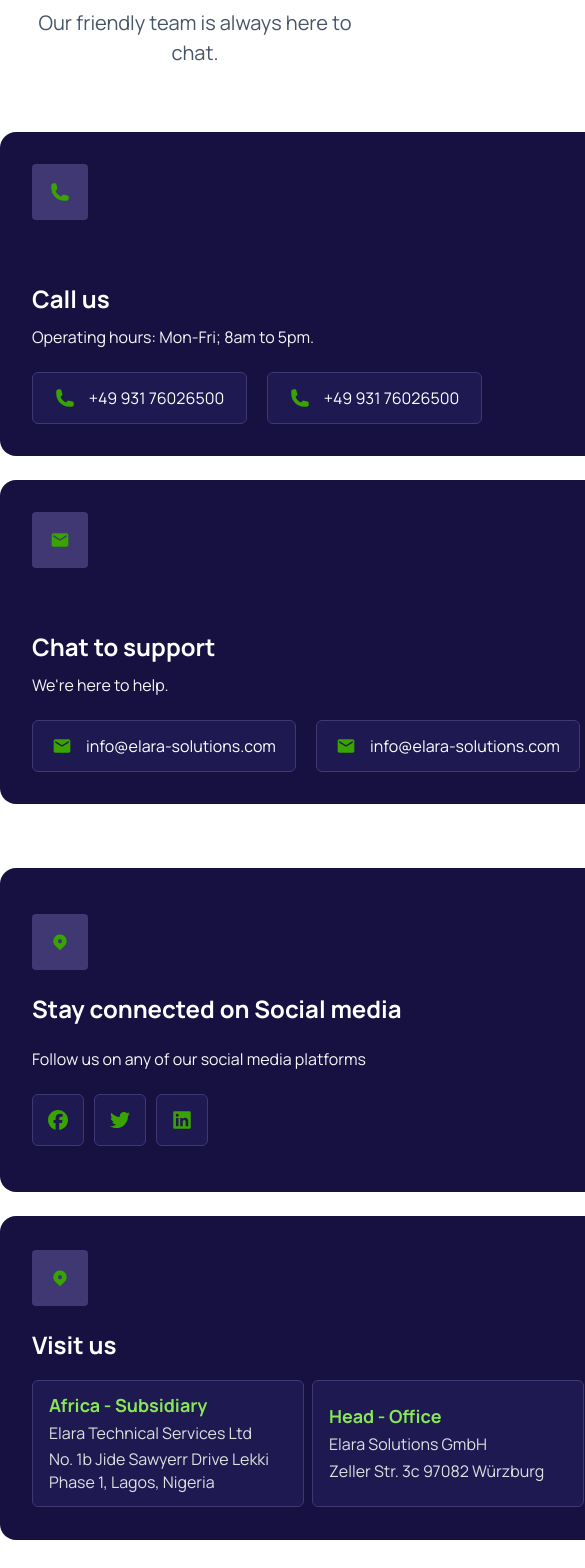
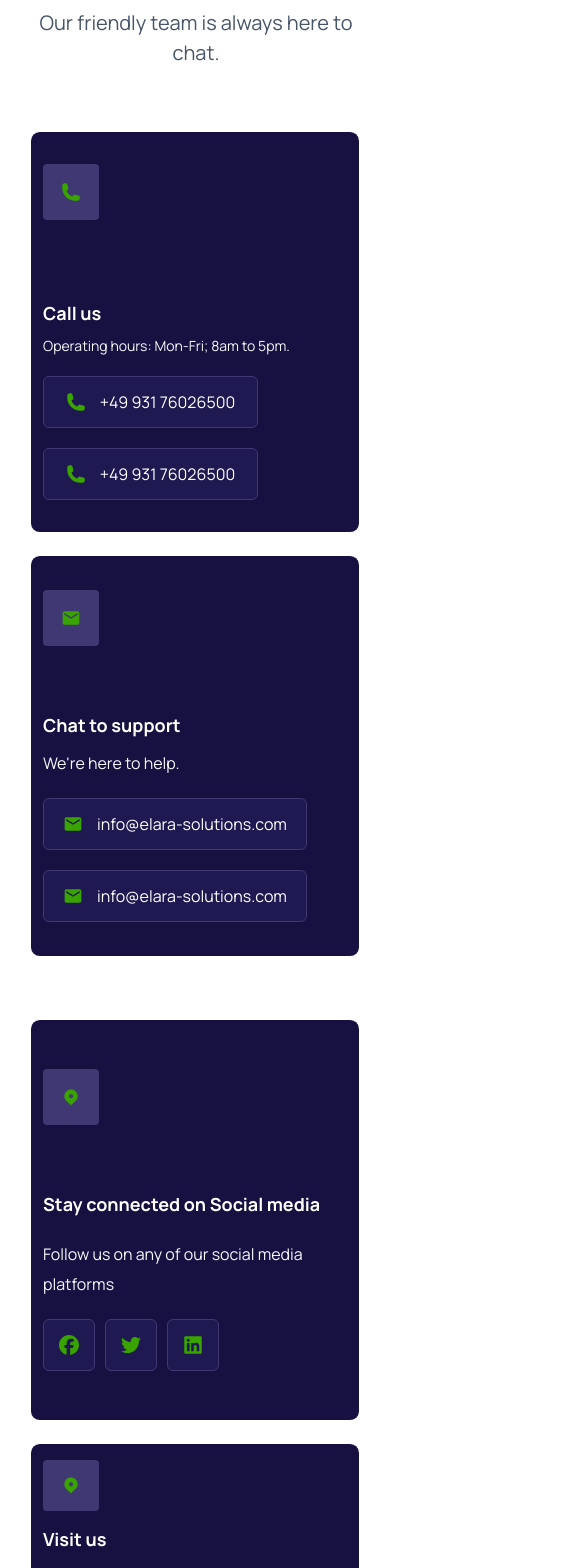
Before and after one commit to himarnoel/working, a Next.js app: page /contact-us in a window 390 px wide. Shown: the part 360-1928 px from the top of the page, 585 px wide, since content can reach past the window. Built offline with nearby package versions, Linux system fonts and the light colour scheme.

Commit message:
contact us page completed

```diff
--- a/src/app/contact-us/components/ContactUsHero.jsx
+++ b/src/app/contact-us/components/ContactUsHero.jsx
@@ -9,25 +9,25 @@ const ContactUsHero = () => {
   return (
     <section className='bg-white w-full min-h-screen py-[96px] flex flex-col justify-center items-center gap-[64px]'>
         <div className='max-w-[1280px] mx-auto px-[32px] gap-[32px]'>
-            <div className='gap-[16px] flex flex-col justify-center items-center text-center'>
+            <div className='w-[328px] md:w-full gap-[16px] flex flex-col justify-center items-center text-center'>
                 <p className='text-greenTwo font-semibold text-base'>Contact us</p>
                 <h1 className='font-bevan font-normal leading-[60px] text-[3rem] text-blue'>We&apos;d love to hear from you</h1>
-                <p className='font-normal leading-[30px] text-[1.25rem] text-blueTwo'>Our friendly team is always here to chat.</p>
+                <p className='font-normal leading-[30px] text-[1.25rem] text-blueTwo font-instrument'>Our friendly team is always here to chat.</p>
             </div>
         </div>
 
         <div className='gap-[64px] max-w-[1280px] mx-auto flex flex-col justify-center items-center'>
-            <div className='gap-[24px] w-full flex flex-col lg:flex-row justify-center items-center'>
-                <div className='w-[628px] h-[324px] bg-blue gap-[64px] p-[32px] rounded-[16px] flex flex-col justify-center items-start'>
+            <div className='gap-[24px] w-full flex flex-col md:flex-row justify-center items-center'>
+                <div className='w-[328px] lg:w-[628px] h-[400px] lg:h-[324px] bg-blue gap-[64px] px-[12px] py-[32px] lg:p-[32px] rounded-[8.8px] lg:rounded-[16px] flex flex-col justify-between lg:justify-center items-start'>
                     <div className='w-[56px] h-[56px] bg-blueFive rounded-[4px] flex justify-center items-center'>
                         <HiPhone className='text-greenTwo text-[1.25rem]' />
                     </div>
                     <div className='w-full xl:w-[564px] flex flex-col justify-center items-start gap-[20px]'>
                         <div className='w-full flex flex-col justify-center items-start gap-[8px]'>
-                            <h1 className='font-instrument leading-[30px] text-[1.5rem] font-bold text-white'>Call us</h1>
-                            <p className='font-normal leading-[30px] text-[1rem] text-gray'>Operating hours: Mon-Fri; 8am to 5pm.</p>
+                            <h1 className='font-instrument leading-[30px] text-[1.125rem] lg:text-[1.5rem] font-bold text-white'>Call us</h1>
+                            <p className='font-normal leading-[19.6px] md:leading-[30px] text-[.875rem] md:text-[1rem] text-gray'>Operating hours: Mon-Fri; 8am to 5pm.</p>
                         </div>
-                        <div className='w-full flex justify-start items-center gap-[20px]'>
+                        <div className='w-full flex flex-col lg:flex-row justify-start items-start lg:items-center gap-[20px]'>
                             <div className='w-[215px] bg-blueSix rounded-[6px] py-[14px] flex justify-center items-center gap-[14px] h-[52px] border border-blueFive'>
                                 <HiPhone className='text-greenTwo text-[1.25rem]' />
                                 <p className='text-base font-normal font-instrument text-white'>+49 931 76026500</p>
@@ -39,16 +39,16 @@ const ContactUsHero = () => {
                         </div>
                     </div>
                 </div>
-                <div className='w-[628px] h-[324px] bg-blue gap-[64px] p-[32px] rounded-[16px] flex flex-col justify-center items-start'>
+                <div className='w-[328px] lg:w-[628px] h-[400px] lg:h-[324px] bg-blue gap-[64px] px-[12px] py-[32px] lg:p-[32px] rounded-[8.8px] lg:rounded-[16px] flex flex-col justify-center items-start'>
                     <div className='w-[56px] h-[56px] bg-blueFive rounded-[4px] flex justify-center items-center'>
                         <MdEmail className='text-greenTwo text-[1.25rem]' />
                     </div>
                     <div className='w-full xl:w-[564px] flex flex-col justify-center items-start gap-[20px]'>
                         <div className='w-full flex flex-col justify-center items-start gap-[8px]'>
-                            <h1 className='font-instrument leading-[30px] text-[1.5rem] font-bold text-white'>Chat to support</h1>
+                            <h1 className='font-instrument leading-[30px] text-[1.125rem] lg:text-[1.5rem] font-bold text-white'>Chat to support</h1>
                             <p className='font-normal leading-[30px] text-[1rem] text-gray'>We&apos;re here to help.</p>
                         </div>
-                        <div className='w-full flex justify-start items-center gap-[20px]'>
+                        <div className='w-full flex flex-col lg:flex-row justify-start items-start lg:items-center gap-[20px]'>
                             <div className='w-[264px] bg-blueSix rounded-[6px] py-[14px] flex justify-center items-center gap-[14px] h-[52px] border border-blueFive'>
                                 <MdEmail className='text-greenTwo text-[1.25rem]' />
                                 <p className='text-base font-normal font-instrument text-white'>info@elara-solutions.com</p>
@@ -62,14 +62,14 @@ const ContactUsHero = () => {
                 </div>
             </div>
 
-            <div className='gap-[24px] w-full flex flex-col lg:flex-row justify-center items-center'>
-                <div className='w-[628px] h-[324px] bg-blue gap-[24px] p-[32px] rounded-[16px] flex flex-col justify-center items-start'>
+            <div className='gap-[24px] w-full flex flex-col md:flex-row justify-center items-center'>
+                <div className='w-[328px] lg:w-[628px] h-[400px] lg:h-[324px] bg-blue gap-[64px] px-[12px] py-[32px] lg:p-[32px] rounded-[8.8px] lg:rounded-[16px] flex flex-col justify-center items-start'>
                     <div className='w-[56px] h-[56px] bg-blueFive rounded-[4px] flex justify-center items-center'>
                         <TiLocation className='text-greenTwo text-[1.25rem]' />
                     </div>
                     <div className='w-full xl:w-[564px] flex flex-col justify-center items-start gap-[20px]'>
                         <div className='w-full flex flex-col justify-center items-start gap-[20px]'>
-                            <h1 className='font-instrument leading-[30px] text-[1.5rem] font-bold text-white'>Stay connected on Social media</h1>
+                            <h1 className='font-instrument leading-[30px] text-[1.125rem] lg:text-[1.5rem] font-bold text-white'>Stay connected on Social media</h1>
                             <p className='font-normal leading-[30px] text-[1rem] text-gray'>Follow us on any of our social media platforms</p>
                             <div className='flex justify-between items-center gap-[10px]'>
                                 <div className='w-[52px] bg-blueSix rounded-[6px] py-[16px] flex justify-center items-center gap-[10px] h-[52px] border border-blueFive'>
@@ -85,24 +85,24 @@ const ContactUsHero = () => {
                         </div>
                     </div>
                 </div>
-                <div className='w-[628px] h-[324px] bg-blue gap-[24px] p-[32px] rounded-[16px] flex flex-col justify-center items-start'>
+                <div className='w-[328px] lg:w-[628px] h-[400px] lg:h-[324px] bg-blue gap-[13.2px] lg:gap-[64px] px-[12px] py-[16px] lg:p-[32px] rounded-[8.8px] lg:rounded-[16px] flex flex-col justify-center items-start'>
                     <div className='w-[56px] h-[56px] bg-blueFive rounded-[4px] flex justify-center items-center'>
                         <TiLocation className='text-greenTwo text-[1.25rem]' />
                     </div>
                     <div className='w-full xl:w-[564px] flex flex-col justify-center items-start gap-[20px]'>
                         <div className='w-full flex flex-col justify-center items-start gap-[20px]'>
-                            <h1 className='font-instrument leading-[30px] text-[1.5rem] font-bold text-white'>Visit us</h1>
-                            <div className='flex justify-between items-center gap-[8px]'>
-                                <div className='w-[272px] bg-blueSix rounded-[6px] py-[14px] px-[16px] flex flex-col justify-center items-start gap-[4px] h-[127px] border border-blueFive'>
+                            <h1 className='font-instrument leading-[30px] text-[1.125rem] lg:text-[1.5rem] font-bold text-white'>Visit us</h1>
+                            <div className='flex flex-col lg:flex-row justify-between items-center gap-[8px]'>
+                                <div className='w-[272px] bg-blueSix rounded-[6px] py-[14px] px-[8px] lg:px-[16px] flex flex-col justify-center items-start gap-[4px] h-[123px] lg:h-[127px] border border-blueFive'>
                                     <h1 className='text-green font-bold text-[1.125rem] leading-[25.2px] font-instrument'>Africa - Subsidiary</h1>
-                                    <p className='font-instrument font-normal text-[1rem] leading-[22.4px] text-grayTwo'>Elara Technical Services Ltd</p>
-                                    <p className='font-instrument font-normal text-[1rem] leading-[22.4px] text-grayTwo'>No. 1b Jide Sawyerr Drive Lekki
+                                    <p className='font-instrument font-normal text-[.875rem] lg:text-[1rem] leading-[19.6px] md:leading-[22.4px] text-grayTwo'>Elara Technical Services Ltd</p>
+                                    <p className='font-instrument font-normal text-[.875rem] lg:text-[1rem] leading-[19.6px] md:leading-[22.4px] text-grayTwo'>No. 1b Jide Sawyerr Drive Lekki
                                     Phase 1, Lagos, Nigeria</p>
                                 </div>
-                                <div className='w-[272px] bg-blueSix rounded-[6px] py-[14px] px-[16px] flex flex-col justify-center items-start gap-[4px] h-[127px] border border-blueFive'>
+                                <div className='w-[272px] bg-blueSix rounded-[6px] py-[14px] px-[8px] lg:px-[16px] flex flex-col justify-center items-start gap-[4px] h-[123px] lg:h-[127px] border border-blueFive'>
                                     <h1 className='text-green font-bold text-[1.125rem] leading-[25.2px] font-instrument'>Head - Office</h1>
-                                    <p className='font-instrument font-normal text-[1rem] leading-[22.4px] text-grayTwo'>Elara Solutions GmbH</p>
-                                    <p className='font-instrument font-normal text-[1rem] leading-[22.4px] text-grayTwo'>Zeller Str. 3c 97082 Würzburg</p>
+                                    <p className='font-instrument font-normal text-[.875rem] lg:text-[1rem] leading-[19.6px] md:leading-[22.4px] text-grayTwo'>Elara Solutions GmbH</p>
+                                    <p className='font-instrument font-normal text-[.875rem] lg:text-[1rem] leading-[19.6px] md:leading-[22.4px] text-grayTwo'>Zeller Str. 3c 97082 Würzburg</p>
                                 </div>
                             </div>
                         </div>
```
Also changed, not shown: src/app/contact-us/components/Map.jsx (+15 -2 lines), public/assets/contact-us/map-responsive.svg (added).
